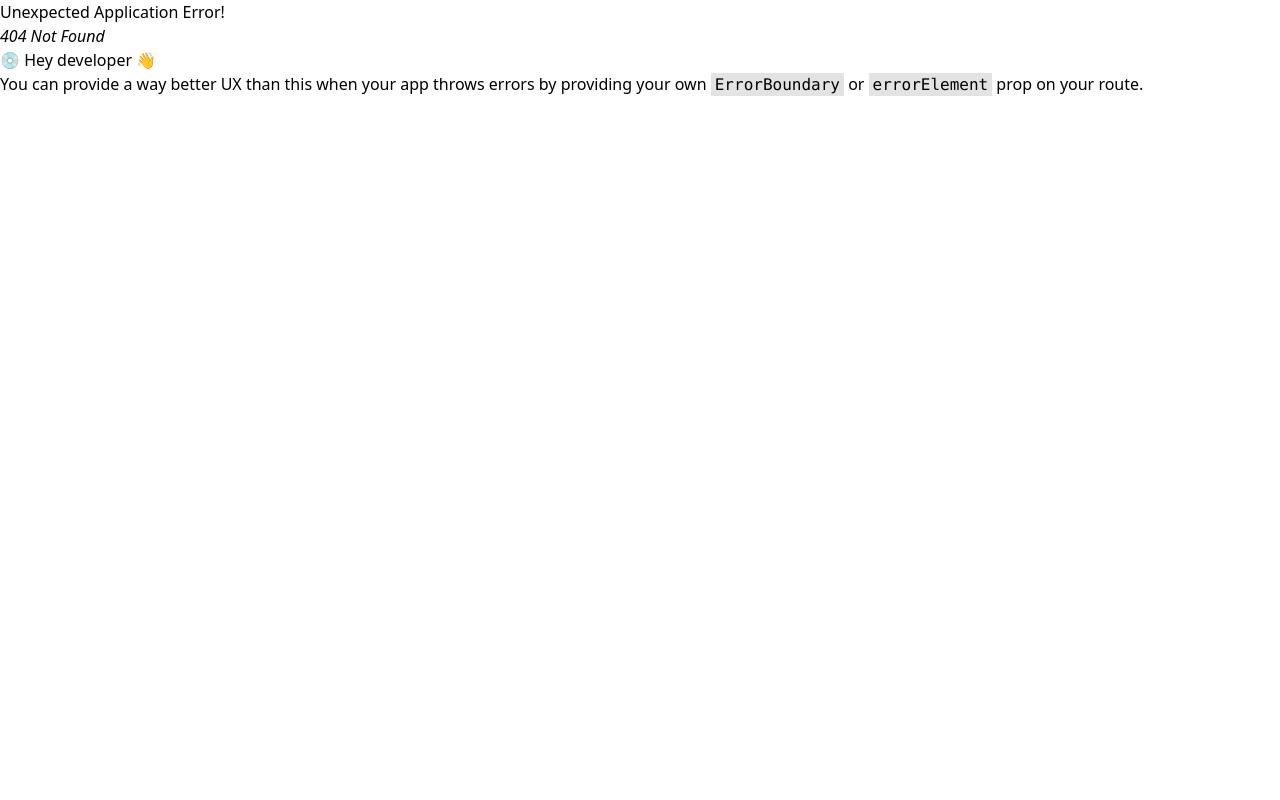
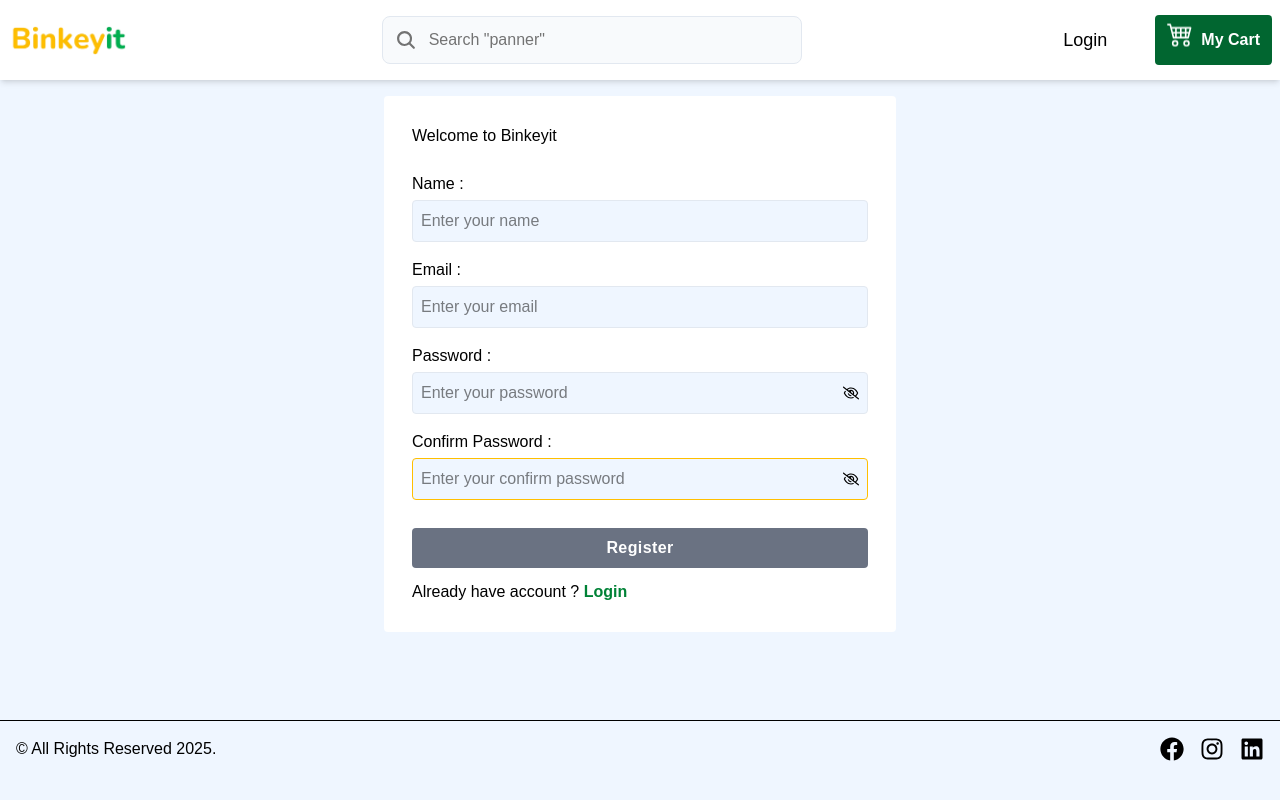
Before and after one commit to hoanganh2kk2/Yumora, a React (Vite) app in the folder client/: page /register in a window 1280 px wide. Before the commit this address had no page. Built offline with nearby package versions, Linux system fonts and the light colour scheme.

Commit message:
Create Register Page

```diff
--- a/client/package.json
+++ b/client/package.json
@@ -11,8 +11,10 @@
   },
   "dependencies": {
     "@tailwindcss/vite": "^4.0.11",
+    "axios": "^1.8.2",
     "react": "^19.0.0",
     "react-dom": "^19.0.0",
+    "react-hot-toast": "^2.5.2",
     "react-icons": "^5.5.0",
     "react-router-dom": "^7.2.0",
     "react-type-animation": "^3.2.0",
--- a/client/src/App.jsx
+++ b/client/src/App.jsx
@@ -2,6 +2,7 @@ import { Outlet } from "react-router-dom";
 import "./App.css";
 import Header from "./components/Header";
 import Footer from "./components/Footer";
+import { Toaster } from "react-hot-toast";
 
 function App() {
   return (
@@ -11,6 +12,7 @@ function App() {
         <Outlet />
       </main>
       <Footer />
+      <Toaster />
     </>
   );
 }
--- /dev/null
+++ b/client/src/common/SummaryApi.js
@@ -0,0 +1,9 @@
+export const baseUrl = "http://localhost:8080";
+
+const SummaryApi = {
+  register: {
+    url: "/api/user/register",
+    method: "post",
+  },
+};
+export default SummaryApi;
--- a/client/src/components/Header.jsx
+++ b/client/src/components/Header.jsx
@@ -1,14 +1,20 @@
 import React from "react";
 import logo from "../assets/logo.png";
 import Search from "./Search";
-import { Link, useLocation } from "react-router-dom";
+import { Link, useLocation, useNavigate } from "react-router-dom";
 import { FaRegCircleUser } from "react-icons/fa6";
 import useMobile from "../hooks/useMobile";
+import { BsCart4 } from "react-icons/bs";
 
 const Header = () => {
   const [isMobile] = useMobile();
   const location = useLocation();
   const isSearchPage = location.pathname === "/search";
+  const navigate = useNavigate();
+
+  const redirectToLoginPage = () => {
+    navigate("/login");
+  };
 
   return (
     <header className="sticky top-0 z-40 flex h-24 flex-col justify-center gap-1 bg-white lg:h-20 lg:shadow-md">
@@ -41,10 +47,26 @@ const Header = () => {
 
           {/**login and my cart */}
           <div className="">
+            {/**user icons display in only mobile version**/}
             <button className="text-neutral-600 lg:hidden">
               <FaRegCircleUser size={26} />
             </button>
-            <div className="hidden lg:block">Login and my cart</div>
+
+            {/**Desktop**/}
+            <div className="hidden items-center gap-10 lg:flex">
+              <button onClick={redirectToLoginPage} className="text-lg cursor-pointer px-2">
+                Login
+              </button>
+              <button className="flex items-center gap-2 rounded bg-green-800 px-3 py-3 text-white hover:bg-green-700">
+                {/**add to cart icons */}
+                <div className="animate-bounce">
+                  <BsCart4 size={26} />
+                </div>
+                <div className="font-semibold">
+                  <p>My Cart</p>
+                </div>
+              </button>
+            </div>
           </div>
         </div>
       )}
--- a/client/src/index.css
+++ b/client/src/index.css
@@ -1,4 +1,5 @@
 @import "tailwindcss";
+@import url("https://fonts.googleapis.com/css2?family=Open+Sans:ital,wght@0,300..800;1,300..800&family=Poppins:ital,wght@0,100;0,200;0,300;0,400;0,500;0,600;0,700;0,800;0,900;1,100;1,200;1,300;1,400;1,500;1,600;1,700;1,800;1,900&family=Sora:wght@100..800&display=swap");
 
 @theme {
   --color-primary-200: #ffbf00;
@@ -6,3 +7,10 @@
   --color-secondary-200: #00b050;
   --color-secondary-100: #0b1a78;
 }
+
+body {
+  font-family: "Poppins", sans-serif;
+  font-weight: 100;
+  font-style: normal;
+  @apply bg-blue-50;
+}
--- a/client/src/main.jsx
+++ b/client/src/main.jsx
@@ -6,7 +6,7 @@ import { RouterProvider } from "react-router-dom";
 import router from "./route/index";
 
 createRoot(document.getElementById("root")).render(
-  <StrictMode>
+  // <StrictMode>
     <RouterProvider router={router} />
-  </StrictMode>,
+  // </StrictMode>,
 );
--- /dev/null
+++ b/client/src/pages/Login.jsx
@@ -0,0 +1,11 @@
+import React from 'react'
+
+const Login = () => {
+  return (
+    <div>
+      Login
+    </div>
+  )
+}
+
+export default Login
--- /dev/null
+++ b/client/src/pages/Register.jsx
@@ -0,0 +1,164 @@
+import React, { useState } from "react";
+import { FaRegEye, FaRegEyeSlash } from "react-icons/fa6";
+import toast from "react-hot-toast";
+import Axios from "../utils/Axios";
+import SummaryApi from "../common/SummaryApi";
+import AxiosToastError from "../utils/AxiosToastError";
+import { Link, useNavigate } from "react-router-dom";
+
+const Register = () => {
+  const [data, setData] = useState({
+    name: "",
+    email: "",
+    password: "",
+    confirmPassword: "",
+  });
+
+  const [showPassword, setShowPassword] = useState(false);
+  const [showConfirmPassword, setShowConfirmPassword] = useState(false);
+  const navigate = useNavigate();
+
+  const handleChange = (e) => {
+    const { name, value } = e.target;
+
+    setData((pre) => {
+      return {
+        ...pre,
+        [name]: value,
+      };
+    });
+  };
+
+  const validValue = Object.values(data).every((el) => el);
+
+  const handleSubmit = async (e) => {
+    e.preventDefault();
+
+    if (data.password !== data.confirmPassword) {
+      toast.error("password and confirm password must be same");
+      return;
+    }
+
+    try {
+      const response = await Axios({
+        ...SummaryApi.register,
+        data: data,
+      });
+
+      if (response.data.error) {
+        toast.error(response.data.message);
+      }
+
+      if (response.data.success) {
+        toast.success(response.data.message);
+        setData({
+          name: "",
+          email: "",
+          password: "",
+          confirmPassword: "",
+        });
+        navigate("/login");
+      }
+    } catch (error) {
+      AxiosToastError(error);
+    }
+  };
+
+  return (
+    <section className="container mx-auto w-full px-2">
+      <div className="mx-auto my-4 w-full max-w-lg rounded bg-white p-7">
+        <p>Welcome to Binkeyit</p>
+
+        <form className="mt-6 grid gap-4" onSubmit={handleSubmit}>
+          <div className="grid gap-1">
+            <label htmlFor="name">Name :</label>
+            <input
+              type="text"
+              id="name"
+              autoFocus
+              className="focus:border-primary-200 rounded border border-slate-200 bg-blue-50 p-2 outline-none"
+              name="name"
+              value={data.name}
+              onChange={handleChange}
+              placeholder="Enter your name"
+            />
+          </div>
+          <div className="grid gap-1">
+            <label htmlFor="email">Email :</label>
+            <input
+              type="email"
+              id="email"
+              autoFocus
+              className="focus:border-primary-200 rounded border border-slate-200 bg-blue-50 p-2 outline-none"
+              name="email"
+              value={data.email}
+              onChange={handleChange}
+              placeholder="Enter your email"
+            />
+          </div>
+          <div className="grid gap-1">
+            <label htmlFor="password">Password :</label>
+            <div className="focus-within:border-primary-200 flex items-center rounded border border-slate-200 bg-blue-50 p-2">
+              <input
+                type={showPassword ? "text" : "password"}
+                id="password"
+                autoFocus
+                className="w-full outline-none"
+                name="password"
+                value={data.password}
+                onChange={handleChange}
+                placeholder="Enter your password"
+              />
+              <div
+                onClick={() => setShowPassword((pre) => !pre)}
+                className="cursor-pointer"
+              >
+                {showPassword ? <FaRegEye /> : <FaRegEyeSlash />}
+              </div>
+            </div>
+          </div>
+          <div className="grid gap-1">
+            <label htmlFor="confirmPassword">Confirm Password :</label>
+            <div className="focus-within:border-primary-200 flex items-center rounded border border-slate-200 bg-blue-50 p-2">
+              <input
+                type={showConfirmPassword ? "text" : "password"}
+                id="confirmPassword"
+                autoFocus
+                className="w-full outline-none"
+                name="confirmPassword"
+                value={data.confirmPassword}
+                onChange={handleChange}
+                placeholder="Enter your confirm password"
+              />
+              <div
+                onClick={() => setShowConfirmPassword((pre) => !pre)}
+                className="cursor-pointer"
+              >
+                {showConfirmPassword ? <FaRegEye /> : <FaRegEyeSlash />}
+              </div>
+            </div>
+          </div>
+
+          <button
+            disabled={!validValue}
+            className={` ${validValue ? "bg-green-800 hover:bg-green-700" : "bg-gray-500"} my-3 rounded py-2 font-semibold tracking-wide text-white`}
+          >
+            Register
+          </button>
+        </form>
+
+        <p>
+          Already have account ?{" "}
+          <Link
+            to={"/login"}
+            className="font-semibold text-green-700 hover:text-green-800"
+          >
+            Login
+          </Link>
+        </p>
+      </div>
+    </section>
+  );
+};
+
+export default Register;
--- /dev/null
+++ b/client/src/utils/Axios.js
@@ -0,0 +1,9 @@
+import axios from "axios";
+import { baseUrl } from "../common/SummaryApi";
+
+const Axios = axios.create({
+  baseURL: baseUrl,
+  withCredentials: true,
+});
+
+export default Axios;
--- /dev/null
+++ b/client/src/utils/AxiosToastError.js
@@ -0,0 +1,7 @@
+import toast from "react-hot-toast";
+
+const AxiosToastError = (error) => {
+  toast.error(error?.response?.data?.message);
+};
+
+export default AxiosToastError;
```
Also changed, not shown: client/src/route/index.jsx (+10 -0 lines), 2 other files (tests, documents, lock files or other folders).
